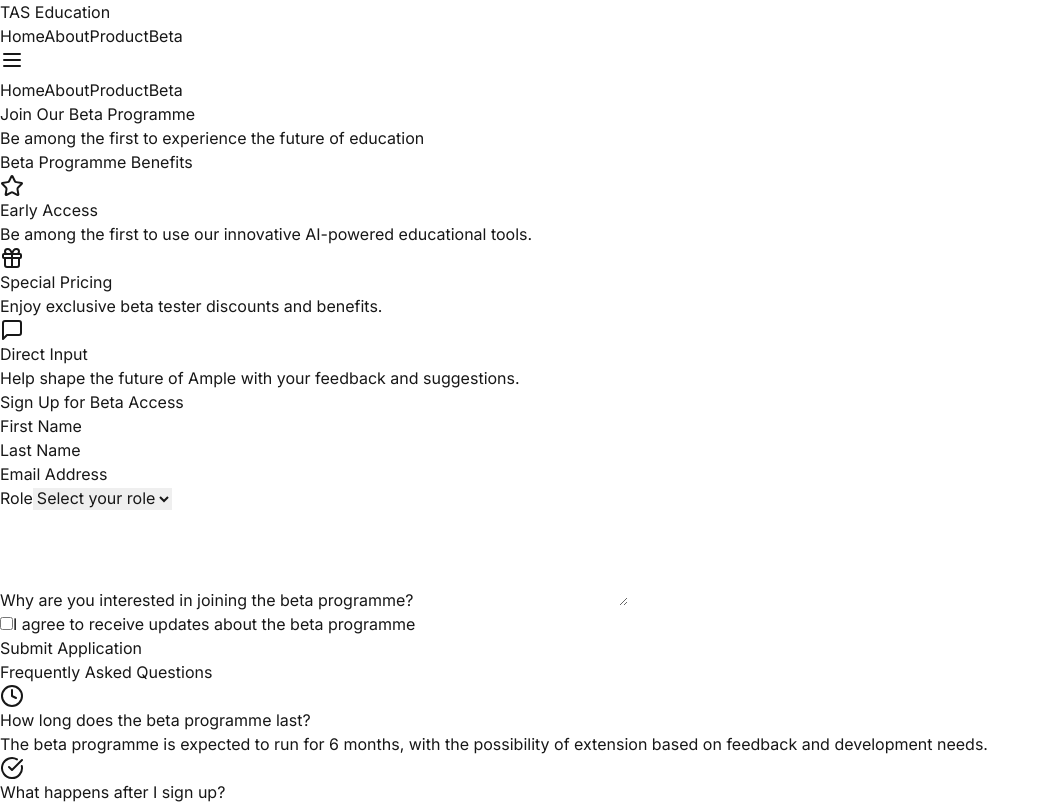
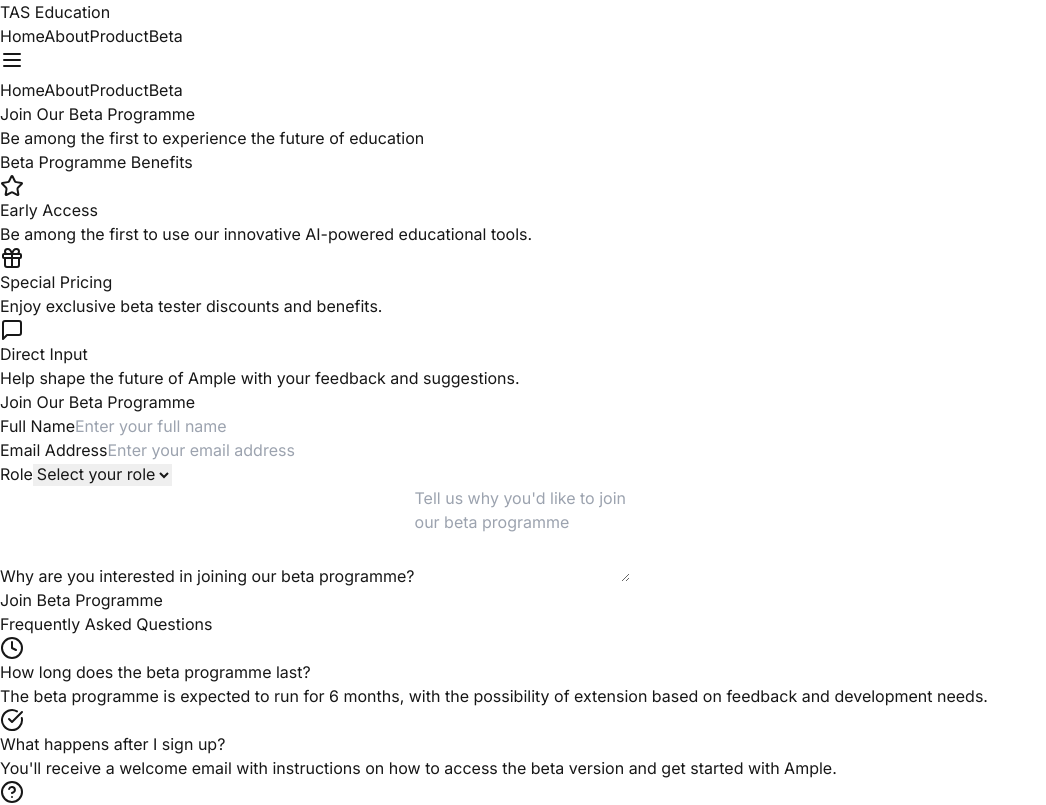
Before and after one commit to TAS-Education/TAS-Education.github.io, a Next.js app: page /beta in a window 1280 px wide. Shown: the top 805 px of the page, without its empty margins (0-1046 px from the left). Built offline with nearby package versions, Linux system fonts and the light colour scheme.

Commit message:
Use Formspree for beta programme sign-up

```diff
--- a/src/app/beta/page.tsx
+++ b/src/app/beta/page.tsx
@@ -58,47 +58,40 @@
       {/* Signup Form Section */}
       <section className="py-16 px-4 sm:px-6 lg:px-8 bg-gray-50">
         <div className="max-w-3xl mx-auto">
-          <div className="bg-white p-8 rounded-xl shadow-sm">
-            <h2 className="text-3xl font-bold mb-8 text-center">Sign Up for Beta Access</h2>
-            <form className="space-y-6">
-              <div className="grid grid-cols-1 md:grid-cols-2 gap-6">
+          <h2 className="text-3xl font-bold mb-8 text-center">Join Our Beta Programme</h2>
+          <form
+            action="https://formspree.io/f/mldjzvdy"
+            method="POST"
+            className="space-y-6 bg-white p-8 rounded-xl shadow-sm"
+          >
             <div>
-                  <label htmlFor="firstName" className="block text-sm font-medium text-gray-700 mb-1">
-                    First Name
+              <label htmlFor="name" className="block text-sm font-medium text-gray-700 mb-1">
+                Full Name
               </label>
               <input
                 type="text"
-                    id="firstName"
-                    name="firstName"
-                    className="w-full px-4 py-2 border border-gray-300 rounded-md focus:ring-blue-500 focus:border-blue-500"
+                name="name"
+                id="name"
                 required
+                className="w-full px-4 py-2 border border-gray-300 rounded-md focus:ring-2 focus:ring-blue-500 focus:border-blue-500"
+                placeholder="Enter your full name"
               />
             </div>
-                <div>
-                  <label htmlFor="lastName" className="block text-sm font-medium text-gray-700 mb-1">
-                    Last Name
-                  </label>
-                  <input
-                    type="text"
-                    id="lastName"
-                    name="lastName"
-                    className="w-full px-4 py-2 border border-gray-300 rounded-md focus:ring-blue-500 focus:border-blue-500"
-                    required
-                  />
-                </div>
-              </div>
+
             <div>
               <label htmlFor="email" className="block text-sm font-medium text-gray-700 mb-1">
                 Email Address
               </label>
               <input
                 type="email"
+                name="email"
                 id="email"
-                  name="email"
-                  className="w-full px-4 py-2 border border-gray-300 rounded-md focus:ring-blue-500 focus:border-blue-500"
                 required
+                className="w-full px-4 py-2 border border-gray-300 rounded-md focus:ring-2 focus:ring-blue-500 focus:border-blue-500"
+                placeholder="Enter your email address"
               />
             </div>
+
             <div>
               <label htmlFor="role" className="block text-sm font-medium text-gray-700 mb-1">
                 Role
@@ -106,8 +99,8 @@
               <select
                 id="role"
                 name="role"
-                  className="w-full px-4 py-2 border border-gray-300 rounded-md focus:ring-blue-500 focus:border-blue-500"
                 required
+                className="w-full px-4 py-2 border border-gray-300 rounded-md focus:ring-2 focus:ring-blue-500 focus:border-blue-500"
               >
                 <option value="">Select your role</option>
                 <option value="teacher">Teacher</option>
@@ -116,38 +109,30 @@
                 <option value="other">Other</option>
               </select>
             </div>
+
             <div>
               <label htmlFor="message" className="block text-sm font-medium text-gray-700 mb-1">
-                  Why are you interested in joining the beta programme?
+                Why are you interested in joining our beta programme?
               </label>
               <textarea
                 id="message"
                 name="message"
                 rows={4}
-                  className="w-full px-4 py-2 border border-gray-300 rounded-md focus:ring-blue-500 focus:border-blue-500"
                 required
-                ></textarea>
+                className="w-full px-4 py-2 border border-gray-300 rounded-md focus:ring-2 focus:ring-blue-500 focus:border-blue-500"
+                placeholder="Tell us why you'd like to join our beta programme"
+              />
             </div>
-              <div className="flex items-center">
-                <input
-                  type="checkbox"
-                  id="consent"
-                  name="consent"
-                  className="h-4 w-4 text-blue-600 focus:ring-blue-500 border-gray-300 rounded"
-                  required
-                />
-                <label htmlFor="consent" className="ml-2 block text-sm text-gray-700">
-                  I agree to receive updates about the beta programme
-                </label>
-              </div>
+
+            <div>
               <button
                 type="submit"
-                className="w-full bg-blue-600 text-white px-6 py-3 rounded-md font-semibold hover:bg-blue-700 transition-colors"
+                className="w-full bg-blue-600 text-white px-6 py-3 rounded-md hover:bg-blue-700 transition-colors font-medium"
               >
-                Submit Application
+                Join Beta Programme
               </button>
+            </div>
           </form>
-          </div>
         </div>
       </section>
 
```
Lines whose indentation alone changed are shown as unchanged.
